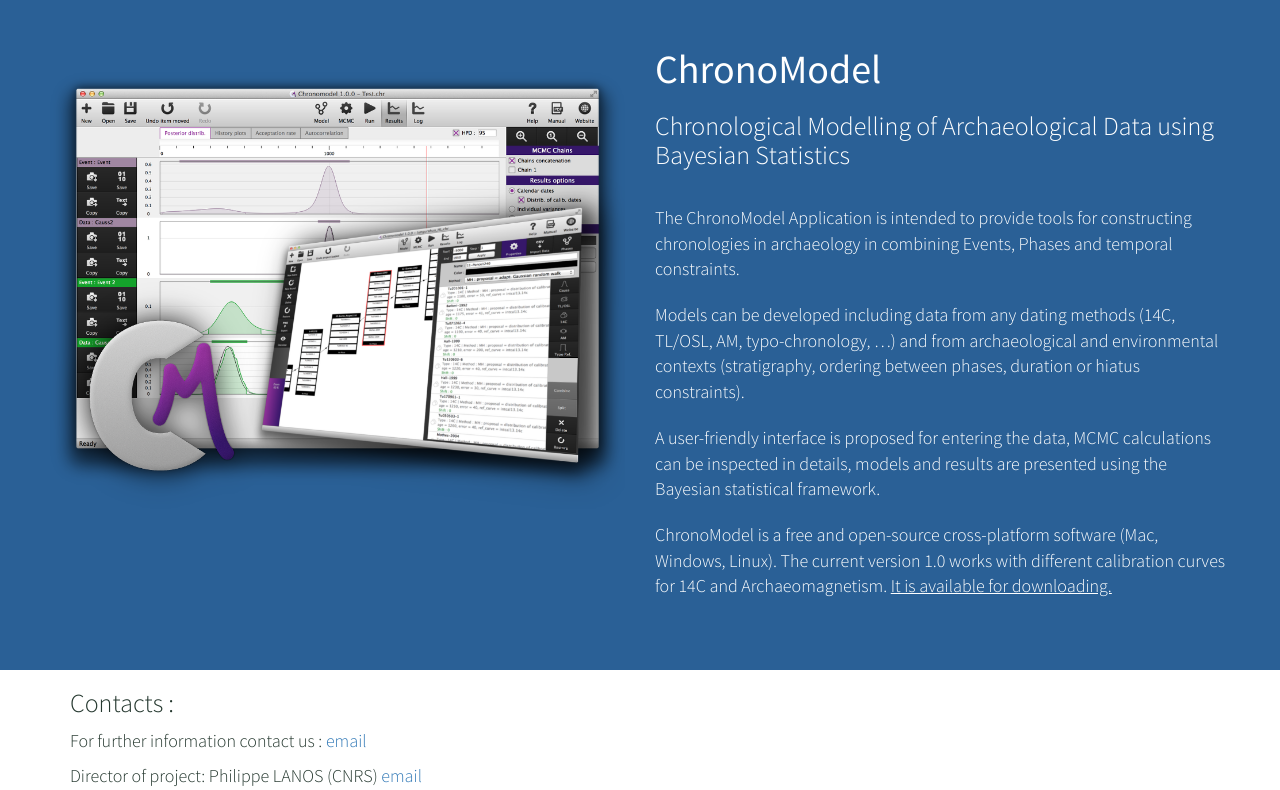
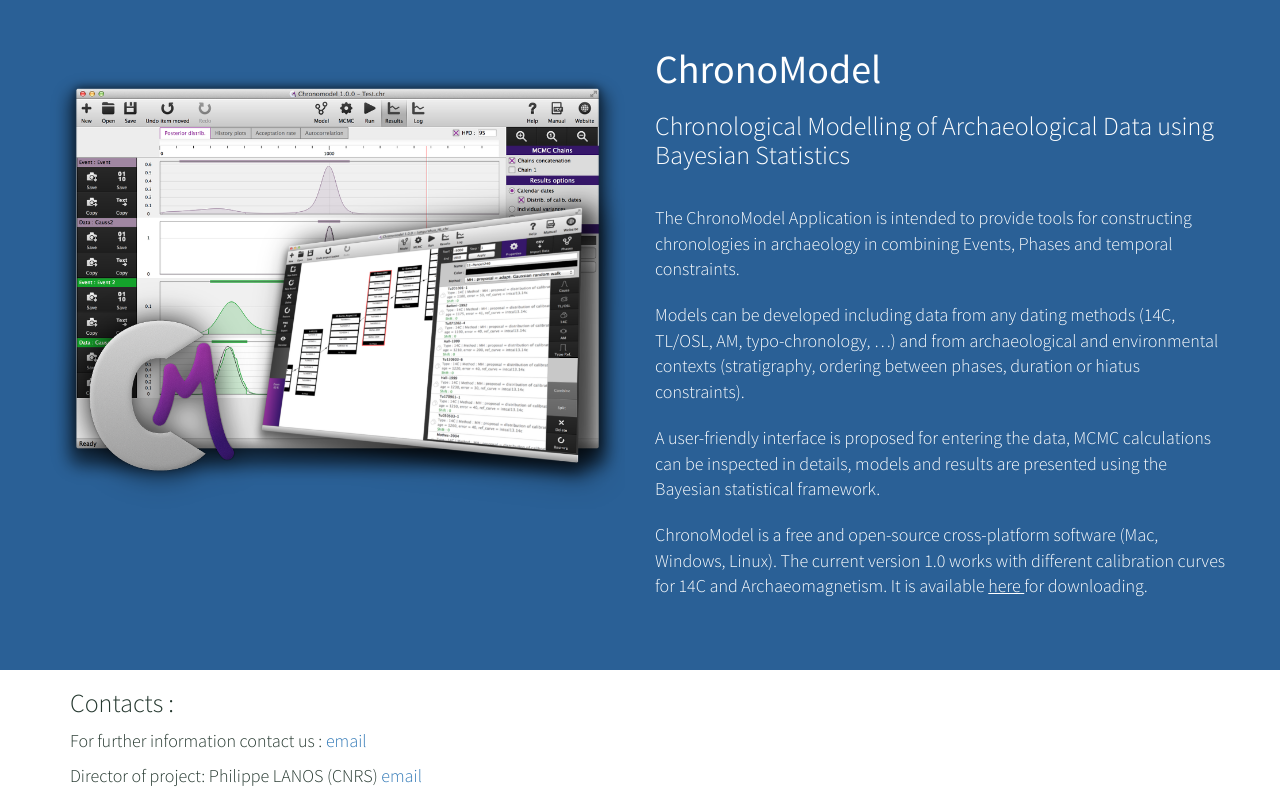
Before and after one commit to Chronomodel/website, a PHP site: page /chronomodel/ in a window 1280 px wide. Shown: the part 53-843 px from the top of the page. Run offline with PHP 8.4, Linux system fonts and the light colour scheme.

Commit message:
ppm lien
correction adresse

```diff
--- a/partials/home.php
+++ b/partials/home.php
@@ -12,7 +12,7 @@
                     <p>The ChronoModel Application is intended to provide tools for constructing chronologies in archaeology in combining Events, Phases and temporal constraints.</p>
                     <p>Models can be developed including data from any dating methods (14C, TL/OSL, AM, typo-chronology, …) and from archaeological and environmental contexts (stratigraphy, ordering between phases, duration or hiatus constraints).</p>
                     <p>A user-friendly interface is proposed for entering the data, MCMC calculations can be inspected in details, models and results are presented using the Bayesian statistical framework.</p>
-                    <p>ChronoModel is a free and open-source cross-platform software (Mac, Windows, Linux). The current version 1.0 works with different calibration curves for 14C and Archaeomagnetism. <a href="#/downloads">It is available for downloading.</a></p>
+                    <p>ChronoModel is a free and open-source cross-platform software (Mac, Windows, Linux). The current version 1.0 works with different calibration curves for 14C and Archaeomagnetism. It is available <a href="downloads"> here </a> for downloading.</p>
 
                     <!--a class="btn btn-primary" href="#/downloads">
                         Download Now !
```
Also changed, not shown: 1 other file.
